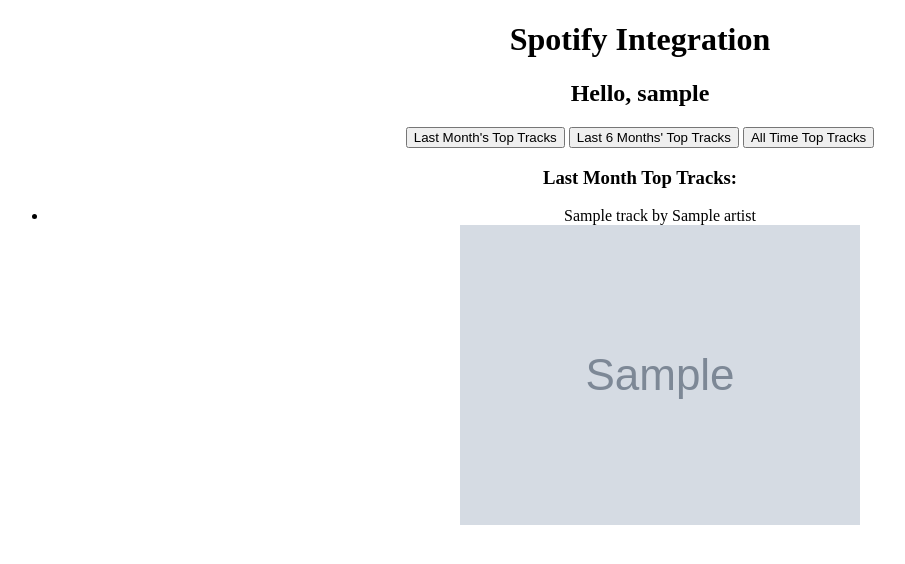
After one commit to ShaneCost/spotifyInte, a Flask app: template spotifyIntegration/templates/tracks.html in a window 1280 px wide. The commit adds this page. Shown: the top 564 px of the page, without its empty margins (0-905 px from the left). Run offline with Flask 3, Linux system fonts and the light colour scheme; the template is opened without the code that fills it: most values are stand-ins (such as "Sample title", 1, 10 or a date in 2020); grey boxes marked "Sample" are stand-in pictures.

Commit message:
Add files via upload

```diff
--- a/spotifyIntegration/app.py
+++ b/spotifyIntegration/app.py
@@ -8,8 +8,9 @@ CLIENT_ID = "7335fe8c6a29494394c314526901fc59"
 CLIENT_SECRET = "cc7ed1f76e35410392b62fd6a01d4e73"
 TOKEN_INFO = "token_info"
 SECRET_KEY = "asdf"
+SHORT_TERM = "short_term"
 MEDIUM_TERM = "medium_term"
-SHORT_TERM = "short_term"
+LONG_TERM = "long_term"
 
 def create_spotify_oauth():
     return SpotifyOAuth(
@@ -18,6 +19,10 @@ def create_spotify_oauth():
         redirect_uri = url_for("redirectPage", _external=True),
         scope = "user-top-read user-library-read"
     )
+
+def get_token():
+    token_info = session.get(TOKEN_INFO, None)
+    return token_info
 
 app = Flask(__name__)
 app.secret_key = SECRET_KEY
@@ -41,18 +46,18 @@ def redirectPage():
     code = request.args.get('code') # redirectPage?code=TOKEN, returns TOKEN
     token_info = sp_oauth.get_access_token(code)
     session[TOKEN_INFO] = token_info
-    return redirect(url_for("receipt", _external=True))
+    return redirect(url_for("getTracks", _external=True))
 
-def get_token():
-    token_info = session.get(TOKEN_INFO, None)
-    return token_info
+@app.route("/getTracks")
+def getTracks():
+    user_token = get_token()
 
-@app.route("/receipt")
-def receipt():
-    user_token = get_token()
     sp = spotipy.Spotify(
         auth = user_token['access_token']
     )
+
+    current_user_name = sp.current_user()['display_name']
+
     short_term = sp.current_user_top_tracks(
         limit=10,
         offset=0,
@@ -64,5 +69,10 @@ def receipt():
         offset=0,
         time_range=MEDIUM_TERM
     )
-    name = 'username'
-    return render_template('receipt.html', short_term=short_term, medium_term=medium_term)
+    long_term = sp.current_user_top_tracks(
+        limit=10,
+        offset=0,
+        time_range=LONG_TERM,
+    )
+
+    return render_template('tracks.html', user_name = current_user_name, short_term=short_term, medium_term=medium_term, long_term=long_term)
--- a/spotifyIntegration/templates/index.html
+++ b/spotifyIntegration/templates/index.html
@@ -3,14 +3,14 @@
 <head>
     <meta charset="UTF-8">
     <meta name="viewport" content="width=device-width, initial-scale=1.0">
-    <title>Welcome</title>
+    <title>welcome</title>
 </head>
 <body>
 <center>
-    <h1>Recpitify</h1>
+    <h1>Spotify Integration</h1>
     <h2>Top Track Generator</h2>
 
-    <button class="spotifyButton" onclick="location.href = '/login';">Login in with spotify</button>
+    <button class="loginButton" onclick="location.href = '/login';">Login in with spotify</button>
 </center>
 </body>
 </html>
--- /dev/null
+++ b/spotifyIntegration/templates/tracks.html
@@ -0,0 +1,77 @@
+<!DOCTYPE html>
+<html lang="en">
+<head>
+    <meta charset="UTF-8">
+    <meta name="viewport" content="width=device-width, initial-scale=1.0">
+    <link rel="stylesheet" href="styles.css" />
+    <title>welcome</title>
+</head>
+<body onload="showLastMonthTracks()">
+
+    <script>
+       function showLastMonthTracks() {
+            document.getElementById('lastMonth').style.display = 'block';
+            document.getElementById('6months').style.display = 'none';
+            document.getElementById('allTime').style.display = 'none';
+        }
+
+        function showLastSixMonthsTracks() {
+            document.getElementById('lastMonth').style.display = 'none';
+            document.getElementById('6months').style.display = 'block';
+            document.getElementById('allTime').style.display = 'none';
+        }
+
+        function showAllTimeTracks() {
+            document.getElementById('lastMonth').style.display = 'none';
+            document.getElementById('6months').style.display = 'none';
+            document.getElementById('allTime').style.display = 'block';
+        }
+    </script>
+
+
+<center>
+    <h1>Spotify Integration</h1>
+
+    <h2>Hello, {{ user_name }}</h2>
+
+
+    <button onclick="showLastMonthTracks()">Last Month's Top Tracks</button>
+    <button onclick="showLastSixMonthsTracks()">Last 6 Months' Top Tracks</button>
+    <button onclick="showAllTimeTracks()">All Time Top Tracks</button>
+
+    <div id="lastMonth">
+    <h3>Last Month Top Tracks:</h3>
+    <ul>
+        {% for track in short_term['items'] %}
+            <li>{{ track['name'] }} by {{ track['artists'][0]['name'] }} <br>
+                <img src="{{ track['album']['images'][2]['url'] }}" alt="Album Art">
+            </li>
+        {% endfor %}
+    </ul>
+    </div>
+
+    <div id="6months">
+    <h3>Last 6 Months Top Tracks:</h3>
+    <ul>
+        {% for track in medium_term['items'] %}
+            <li>{{ track['name'] }} by {{ track['artists'][0]['name'] }}<br>
+                <img src="{{ track['album']['images'][2]['url'] }}" alt="Album Art">
+            </li>
+        {% endfor %}
+    </ul>
+    </div>
+
+    <div id="allTime">
+    <h3>All Time Top Tracks:</h3>
+    <ul>
+        {% for track in long_term['items'] %}
+            <li>{{ track['name'] }} by {{ track['artists'][0]['name'] }}<br>
+                <img src="{{ track['album']['images'][2]['url'] }}" alt="Album Art">
+            </li>
+        {% endfor %}
+    </ul>
+    </div>
+
+</center>
+</body>
+</html>
```
Also changed, not shown: spotifyIntegration/templates/styles.css (added).
